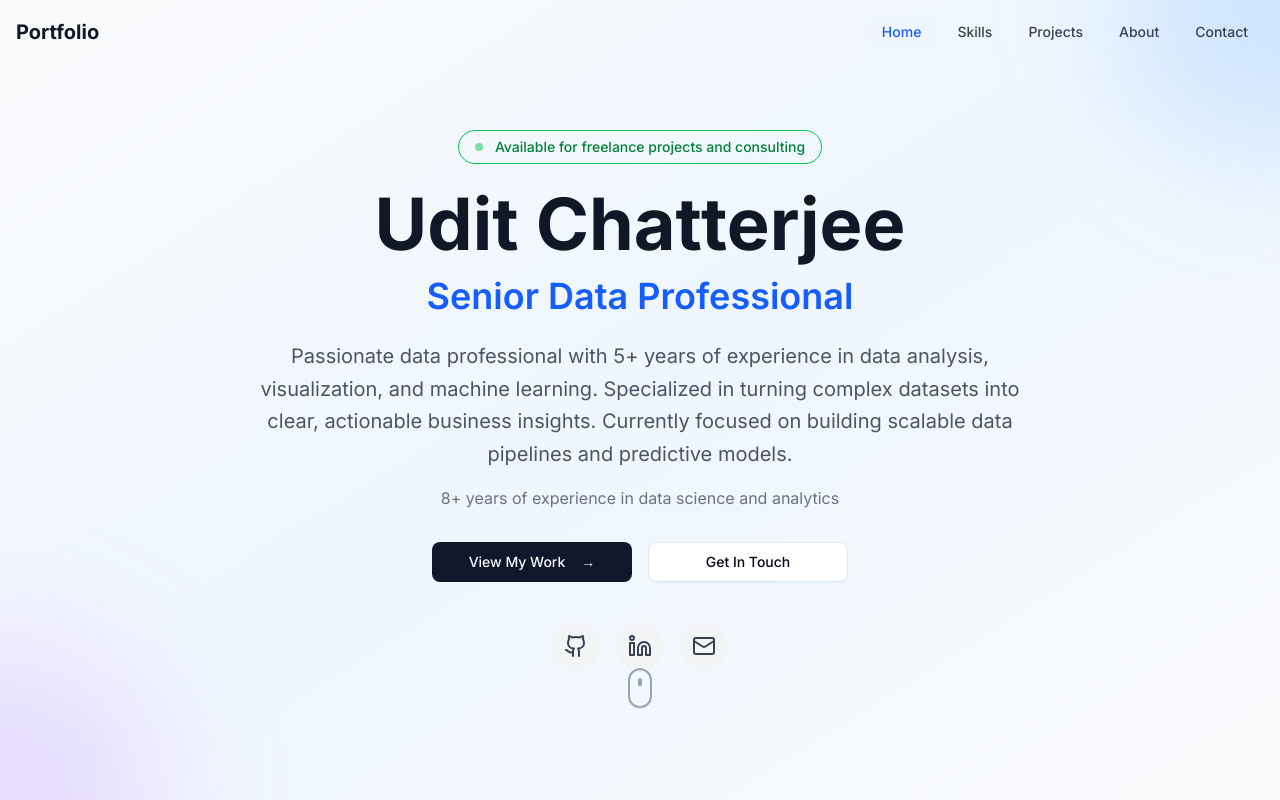
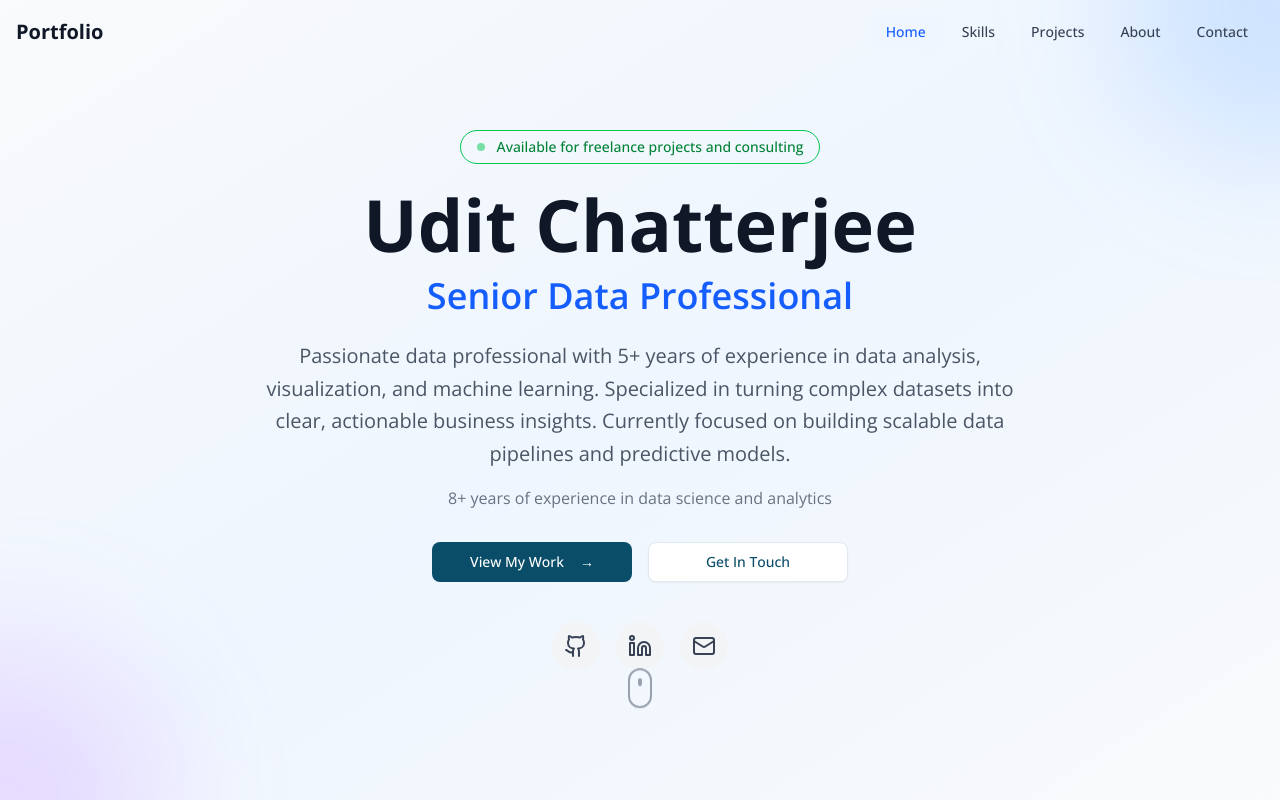
Before and after one commit to quantumudit/quantumudit-website, a Next.js app: page / in a window 1280 px wide. Shown: the top 800 px of the page. Built offline with nearby package versions, Linux system fonts and the light colour scheme.

Commit message:
feat(brand): implement core brand identity (fonts, colors, metadata)

```diff
--- a/app/globals.css
+++ b/app/globals.css
@@ -6,21 +6,40 @@
 @theme inline {
   --color-background: var(--background);
   --color-foreground: var(--foreground);
-  --font-sans: var(--font-geist-sans);
-  --font-mono: var(--font-geist-mono);
+
+  /* Brand Fonts */
+  --font-sans: var(--font-montserrat);
+  --font-body: var(--font-open-sans);
+  --font-mono: var(--font-jetbrains-mono);
+
+  /* Brand Colors */
+  --color-quantum-blue: #0A4D68;
+  --color-quantum-light: #88D9F8;
+  --color-accent-blue: #00A8E8;
+  --color-neutral-dark: #2C3E50;
+  --color-neutral-light: #F4F7F6;
+
+  /* Data Viz Colors */
+  --color-success: #28A745;
+  --color-warning: #FFC107;
+  --color-error: #DC3545;
+
+  /* UI Variables mapped to Brand */
+  --color-sidebar: var(--sidebar);
+  --color-sidebar-foreground: var(--sidebar-foreground);
+  --color-sidebar-primary: var(--sidebar-primary);
+  --color-sidebar-primary-foreground: var(--sidebar-primary-foreground);
+  --color-sidebar-accent: var(--sidebar-accent);
+  --color-sidebar-accent-foreground: var(--sidebar-accent-foreground);
+  --color-sidebar-border: var(--sidebar-border);
   --color-sidebar-ring: var(--sidebar-ring);
-  --color-sidebar-border: var(--sidebar-border);
-  --color-sidebar-accent-foreground: var(--sidebar-accent-foreground);
-  --color-sidebar-accent: var(--sidebar-accent);
-  --color-sidebar-primary-foreground: var(--sidebar-primary-foreground);
-  --color-sidebar-primary: var(--sidebar-primary);
-  --color-sidebar-foreground: var(--sidebar-foreground);
-  --color-sidebar: var(--sidebar);
+
+  --color-chart-1: var(--chart-1);
+  --color-chart-2: var(--chart-2);
+  --color-chart-3: var(--chart-3);
+  --color-chart-4: var(--chart-4);
   --color-chart-5: var(--chart-5);
-  --color-chart-4: var(--chart-4);
-  --color-chart-3: var(--chart-3);
-  --color-chart-2: var(--chart-2);
-  --color-chart-1: var(--chart-1);
+
   --color-ring: var(--ring);
   --color-input: var(--input);
   --color-border: var(--border);
@@ -37,6 +56,7 @@
   --color-popover: var(--popover);
   --color-card-foreground: var(--card-foreground);
   --color-card: var(--card);
+
   --radius-sm: calc(var(--radius) - 4px);
   --radius-md: calc(var(--radius) - 2px);
   --radius-lg: var(--radius);
@@ -48,71 +68,101 @@
 
 :root {
   --radius: 0.625rem;
-  --background: oklch(1 0 0);
-  --foreground: oklch(0.129 0.042 264.695);
-  --card: oklch(1 0 0);
-  --card-foreground: oklch(0.129 0.042 264.695);
-  --popover: oklch(1 0 0);
-  --popover-foreground: oklch(0.129 0.042 264.695);
-  --primary: oklch(0.208 0.042 265.755);
-  --primary-foreground: oklch(0.984 0.003 247.858);
-  --secondary: oklch(0.968 0.007 247.896);
-  --secondary-foreground: oklch(0.208 0.042 265.755);
-  --muted: oklch(0.968 0.007 247.896);
-  --muted-foreground: oklch(0.554 0.046 257.417);
-  --accent: oklch(0.968 0.007 247.896);
-  --accent-foreground: oklch(0.208 0.042 265.755);
-  --destructive: oklch(0.577 0.245 27.325);
-  --border: oklch(0.929 0.013 255.508);
-  --input: oklch(0.929 0.013 255.508);
-  --ring: oklch(0.704 0.04 256.788);
-  --chart-1: oklch(0.646 0.222 41.116);
-  --chart-2: oklch(0.6 0.118 184.704);
-  --chart-3: oklch(0.398 0.07 227.392);
-  --chart-4: oklch(0.828 0.189 84.429);
-  --chart-5: oklch(0.769 0.188 70.08);
-  --sidebar: oklch(0.984 0.003 247.858);
-  --sidebar-foreground: oklch(0.129 0.042 264.695);
-  --sidebar-primary: oklch(0.208 0.042 265.755);
-  --sidebar-primary-foreground: oklch(0.984 0.003 247.858);
-  --sidebar-accent: oklch(0.968 0.007 247.896);
-  --sidebar-accent-foreground: oklch(0.208 0.042 265.755);
-  --sidebar-border: oklch(0.929 0.013 255.508);
-  --sidebar-ring: oklch(0.704 0.04 256.788);
+
+  /* Light Mode (Document/Reading Mode) */
+  --background: #FFFFFF;
+  --foreground: #0A4D68;
+  /* Quantum Blue for text */
+
+  --card: #FFFFFF;
+  --card-foreground: #0A4D68;
+
+  --popover: #FFFFFF;
+  --popover-foreground: #0A4D68;
+
+  --primary: #0A4D68;
+  --primary-foreground: #FFFFFF;
+
+  --secondary: #F4F7F6;
+  --secondary-foreground: #0A4D68;
+
+  --muted: #F4F7F6;
+  --muted-foreground: #64748B;
+
+  --accent: #F4F7F6;
+  --accent-foreground: #0A4D68;
+
+  --destructive: #DC3545;
+  --destructive-foreground: #FFFFFF;
+
+  --border: #E2E8F0;
+  --input: #E2E8F0;
+  --ring: #0A4D68;
+
+  --chart-1: #0A4D68;
+  --chart-2: #28A745;
+  --chart-3: #FFC107;
+  --chart-4: #DC3545;
+  --chart-5: #00A8E8;
+
+  --sidebar: #F4F7F6;
+  --sidebar-foreground: #0A4D68;
+  --sidebar-primary: #0A4D68;
+  --sidebar-primary-foreground: #FFFFFF;
+  --sidebar-accent: #E2E8F0;
+  --sidebar-accent-foreground: #0A4D68;
+  --sidebar-border: #E2E8F0;
+  --sidebar-ring: #0A4D68;
 }
 
 .dark {
-  --background: oklch(0.129 0.042 264.695);
-  --foreground: oklch(0.984 0.003 247.858);
-  --card: oklch(0.208 0.042 265.755);
-  --card-foreground: oklch(0.984 0.003 247.858);
-  --popover: oklch(0.208 0.042 265.755);
-  --popover-foreground: oklch(0.984 0.003 247.858);
-  --primary: oklch(0.929 0.013 255.508);
-  --primary-foreground: oklch(0.208 0.042 265.755);
-  --secondary: oklch(0.279 0.041 260.031);
-  --secondary-foreground: oklch(0.984 0.003 247.858);
-  --muted: oklch(0.279 0.041 260.031);
-  --muted-foreground: oklch(0.704 0.04 256.788);
-  --accent: oklch(0.279 0.041 260.031);
-  --accent-foreground: oklch(0.984 0.003 247.858);
-  --destructive: oklch(0.704 0.191 22.216);
-  --border: oklch(1 0 0 / 10%);
-  --input: oklch(1 0 0 / 15%);
-  --ring: oklch(0.551 0.027 264.364);
-  --chart-1: oklch(0.488 0.243 264.376);
-  --chart-2: oklch(0.696 0.17 162.48);
-  --chart-3: oklch(0.769 0.188 70.08);
-  --chart-4: oklch(0.627 0.265 303.9);
-  --chart-5: oklch(0.645 0.246 16.439);
-  --sidebar: oklch(0.208 0.042 265.755);
-  --sidebar-foreground: oklch(0.984 0.003 247.858);
-  --sidebar-primary: oklch(0.488 0.243 264.376);
-  --sidebar-primary-foreground: oklch(0.984 0.003 247.858);
-  --sidebar-accent: oklch(0.279 0.041 260.031);
-  --sidebar-accent-foreground: oklch(0.984 0.003 247.858);
-  --sidebar-border: oklch(1 0 0 / 10%);
-  --sidebar-ring: oklch(0.551 0.027 264.364);
+  /* Dark Mode (Brand Identity Mode) */
+  --background: #0A4D68;
+  /* Quantum Blue Background */
+  --foreground: #88D9F8;
+  /* Quantum Light Text */
+
+  --card: #0D5673;
+  /* Slightly lighter blue for cards */
+  --card-foreground: #88D9F8;
+
+  --popover: #0A4D68;
+  --popover-foreground: #88D9F8;
+
+  --primary: #88D9F8;
+  --primary-foreground: #0A4D68;
+
+  --secondary: #0D5673;
+  --secondary-foreground: #88D9F8;
+
+  --muted: #0D5673;
+  --muted-foreground: #94A3B8;
+
+  --accent: #0D5673;
+  --accent-foreground: #88D9F8;
+
+  --destructive: #DC3545;
+  --destructive-foreground: #FFFFFF;
+
+  --border: rgba(136, 217, 248, 0.1);
+  /* Quantum Light with low opacity */
+  --input: rgba(136, 217, 248, 0.1);
+  --ring: #88D9F8;
+
+  --chart-1: #88D9F8;
+  --chart-2: #28A745;
+  --chart-3: #FFC107;
+  --chart-4: #DC3545;
+  --chart-5: #00A8E8;
+
+  --sidebar: #0A4D68;
+  --sidebar-foreground: #88D9F8;
+  --sidebar-primary: #88D9F8;
+  --sidebar-primary-foreground: #0A4D68;
+  --sidebar-accent: #0D5673;
+  --sidebar-accent-foreground: #88D9F8;
+  --sidebar-border: rgba(136, 217, 248, 0.1);
+  --sidebar-ring: #88D9F8;
 }
 
 @layer base {
--- a/app/layout.tsx
+++ b/app/layout.tsx
@@ -1,27 +1,43 @@
 import type { Metadata } from 'next';
-import { Inter } from 'next/font/google';
+import { Montserrat, Open_Sans, JetBrains_Mono } from 'next/font/google';
 import './globals.css';
 
-const inter = Inter({ subsets: ['latin'] });
+const montserrat = Montserrat({
+  subsets: ['latin'],
+  variable: '--font-montserrat',
+  display: 'swap',
+});
+
+const openSans = Open_Sans({
+  subsets: ['latin'],
+  variable: '--font-open-sans',
+  display: 'swap',
+});
+
+const jetbrainsMono = JetBrains_Mono({
+  subsets: ['latin'],
+  variable: '--font-jetbrains-mono',
+  display: 'swap',
+});
 
 export const metadata: Metadata = {
-  title: 'Udit Chatterjee | Data Scientist & ML Engineer',
-  description: 'Portfolio website of Udit Chatterjee - Data Scientist, Machine Learning Engineer, and Analytics Expert. Showcasing projects in data science, machine learning, and big data analytics.',
-  keywords: ['Data Science', 'Machine Learning', 'Python', 'Analytics', 'Portfolio', 'Udit Chatterjee'],
+  title: 'QuantumUdit | Applied Analytics & AI',
+  description: 'QuantumUdit is a professional brand for Applied Analytics, Business Intelligence, and AI Enablement. Helping teams and professionals make better decisions.',
+  keywords: ['Applied Analytics', 'Business Intelligence', 'AI Enablement', 'Power BI', 'Training', 'Consulting', 'QuantumUdit'],
   authors: [{ name: 'Udit Chatterjee' }],
   creator: 'Udit Chatterjee',
   openGraph: {
     type: 'website',
     locale: 'en_US',
     url: 'https://quantumudit.com',
-    siteName: 'Udit Chatterjee Portfolio',
-    title: 'Udit Chatterjee | Data Scientist & ML Engineer',
-    description: 'Portfolio showcasing data science and machine learning projects',
+    siteName: 'QuantumUdit',
+    title: 'QuantumUdit | Applied Analytics & AI',
+    description: 'Applied Analytics, Business Intelligence, and AI Enablement by Udit Chatterjee.',
   },
   twitter: {
     card: 'summary_large_image',
-    title: 'Udit Chatterjee | Data Scientist & ML Engineer',
-    description: 'Portfolio showcasing data science and machine learning projects',
+    title: 'QuantumUdit | Applied Analytics & AI',
+    description: 'Applied Analytics, Business Intelligence, and AI Enablement by Udit Chatterjee.',
   },
 };
 
@@ -32,7 +48,9 @@ export default function RootLayout({
 }) {
   return (
     <html lang="en" className="scroll-smooth">
-      <body className={inter.className}>{children}</body>
+      <body className={`${montserrat.variable} ${openSans.variable} ${jetbrainsMono.variable} font-body antialiased`}>
+        {children}
+      </body>
     </html>
   );
 }
```
